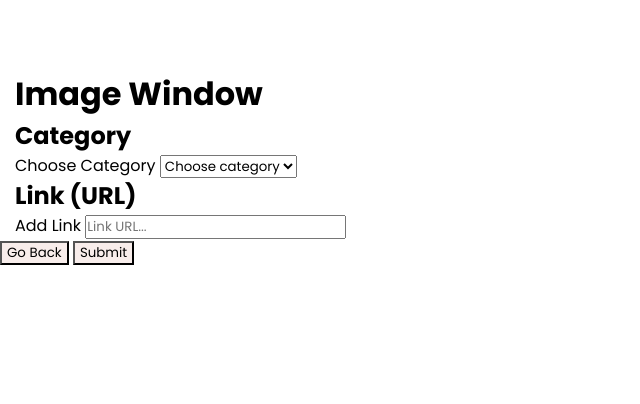
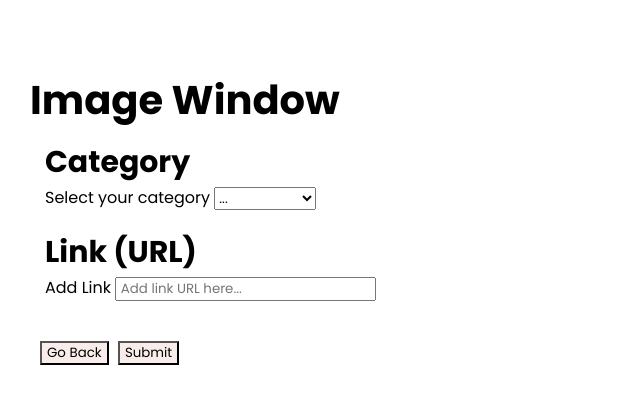
Before and after one commit to intansyuha/TT3L-06, a Flask app: template templates/imgwindow.html in a window 1280 px wide. Shown: the top 404 px of the page, without its empty margins (0-640 px from the left). Run offline with Flask 3, Linux system fonts and the light colour scheme; the template is opened without the code that fills it, so the values that code supplies are empty.

Commit message:
moved .js file to static

```diff
--- a/static/style.css
+++ b/static/style.css
@@ -86,12 +86,47 @@ input[type="submit"] {
 #imagewindow {
     font-family: "Poppins", sans-serif;
     margin-top: 70px;
-    margin-left: 15px;
+    margin-left: 30px;
+    font-size: 40px;
 }
 
+#imgupload {
+    margin-left: 30px;
+    margin-top: 10PX;
+    margin-bottom: 20px;
+}
 
+#categorytxt {
+    margin-left: 30px;
+    margin-top: 10PX;
+    font-size: 30px;
+}
 
+#choosecat {
+    margin-left: 30px;
+}
 
+#linkimg {
+    margin-left: 30px;
+    margin-top: 20PX;
+    font-size: 30px;
+}
+
+#addlink {
+    margin-left: 30px;
+}
+
+#gobackbttn {
+    margin-left: 40px;
+    margin-top: 40PX;
+    margin-bottom: 20px;
+}
+
+#submitbttn {
+    margin-left: 5px;
+    margin-top: 40PX;
+    margin-bottom: 20px;
+}
 
 
 
--- a/templates/imgwindow.html
+++ b/templates/imgwindow.html
@@ -13,15 +13,15 @@
     <h1 id="imagewindow">Image Window</h1>
         {% if file_url %}
             <div>
-                <img src="{{file_url}}" alt="Uploaded Image" style="width: 400px;">
+                <img src="{{file_url}}" alt="Uploaded Image" style="width: 400px;" id="imgupload">
             </div>
         {% endif %}
 
         <form method="POST" enctype="multipart/form-data">
-            <h2>Category</h2>
-            <label for="Choose Category"> Choose Category</label>
+            <h2 id="categorytxt">Category</h2>
+            <label for="Choose Category" id="choosecat"> Select your category</label>
             <select id="Choose category">
-                <option value="category"> Choose category</option>
+                <option value="category"> ...</option>
                 <option value="Tops"> Tops</option>
                 <option value="Bottoms"> Bottoms</option>
                 <option value="Shoes"> Shoes</option>
@@ -30,13 +30,13 @@
                 <option value="Outerwear"> Outerwear</option>
             </select>
 
-            <h2>Link (URL)</h2>
-                <label for="Add link"> Add Link</label>
-                <input type="text" name="Add Link" placeholder="Link URL...">
+            <h2 id="linkimg">Link (URL)</h2>
+                <label for="Add link" id="addlink"> Add Link</label>
+                <input type="text" name="Add Link" placeholder=" Add link URL here...">
 
             </form>
 
-    <input type="submit" value="Go Back">
-    <input type="submit" value="Submit">
+    <input type="submit" value="Go Back" id="gobackbttn">
+    <input type="submit" value="Submit" id="submitbttn">
 </body>
 </html>
--- a/templates/wardrobecategory.html
+++ b/templates/wardrobecategory.html
@@ -3,11 +3,10 @@
 <head>
     <meta charset="UTF-8">
     <meta name="viewport" content="width=device-width, initial-scale=1.0">
-    <link href="style.css" rel="stylesheet">
     <link rel="stylesheet" type="text/css" href="{{ url_for('static', filename='style.css') }}">
     <link href='https://unpkg.com/boxicons@2.1.4/css/boxicons.min.css' rel='stylesheet'>
     <link href="https://fonts.googleapis.com/css2?family=Poppins:wght@300;400;500;600;700;800;900&display=swap" rel="stylesheet">
-    <script src="script.js" defer></script>
+    <script src="{{url_for('static', filename='script.js')}}"></script>
     <title>My Wardrobe</title>
 </head>
 <body>
```
Also changed, not shown: static/files/sky.jpeg (added), static/script.js (renamed from templates/script.js).
